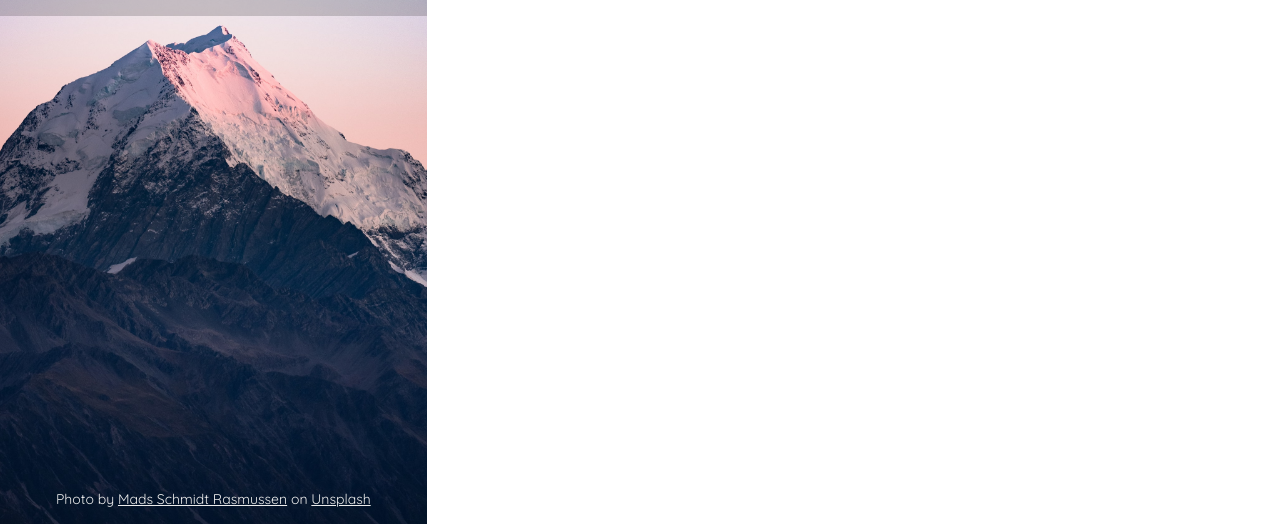
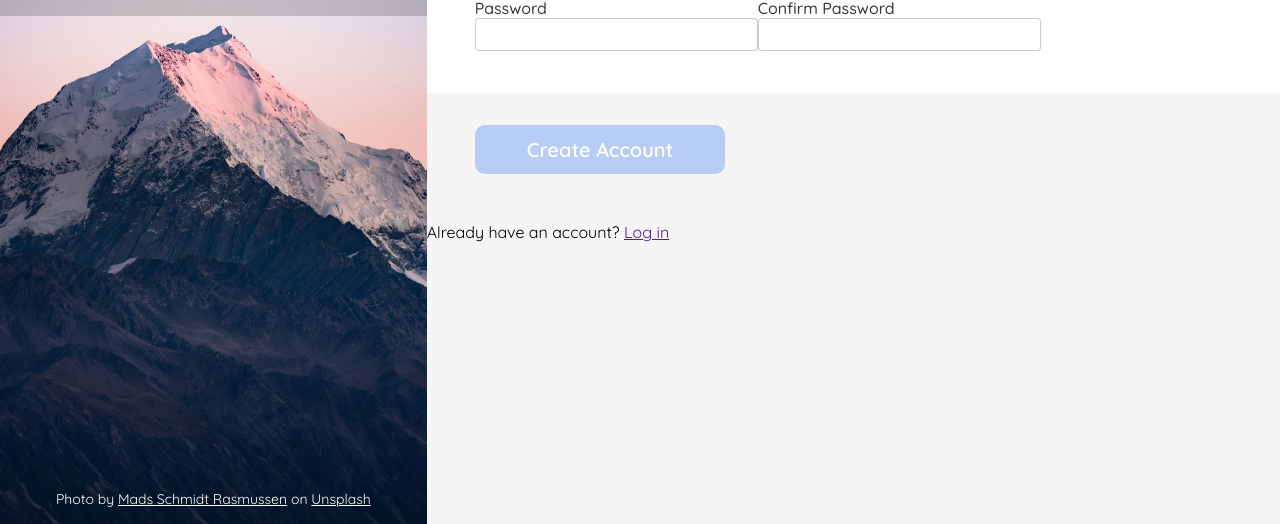
Before and after one commit to John-Jeff/sign-up-form, a plain HTML site: page index.html in a window 1280 px wide. Shown: the part 276-800 px from the top of the page. Drawn offline with Linux system fonts and the light colour scheme.

Commit message:
Style Main layout

```diff
--- a/style.css
+++ b/style.css
@@ -1,5 +1,5 @@
 :root {
-    --light-font: #ededed;
+    --light-font: #ffffff;
 }
 
 html {
@@ -25,6 +25,8 @@ aside {
 
 main {
     width: calc(100vw * 2/3);
+    /* padding-left: 3rem; */
+    background: #f5f5f5;
 }
 
 .aside-content {
@@ -65,8 +67,41 @@ main {
     display: grid;
     grid-template-rows: repeat(3, 1fr);
     grid-template-columns: repeat(2, 1fr);
+    padding: 2rem 20rem 2rem 3rem;
+    background: var(--light-font);
+}
+
+.fields > div {
+    padding: .6rem 0;
+}
+
+label {
+    color: #000000c8;
+    font-weight: 500;
 }
 
 input {
     display: block;
+    padding: .25rem .5rem;
+    font-size: 20px;
+    border-radius: .25rem;
+    border: 1px solid #00000034;
 }
+
+button {
+    font-family: 'Quicksand', sans-serif;
+    color: var(--light-font);
+    background: #b7cdf6;
+    font-size: 20px;
+    font-weight: 600;
+    padding: .6em 2.6em;
+    margin: 2rem 3rem;
+    border-radius: .5em;
+    border-style: none;
+    transition: all 200ms;
+}
+
+button:hover {
+    cursor: pointer;
+    background: #9db0d4;
+}
```
